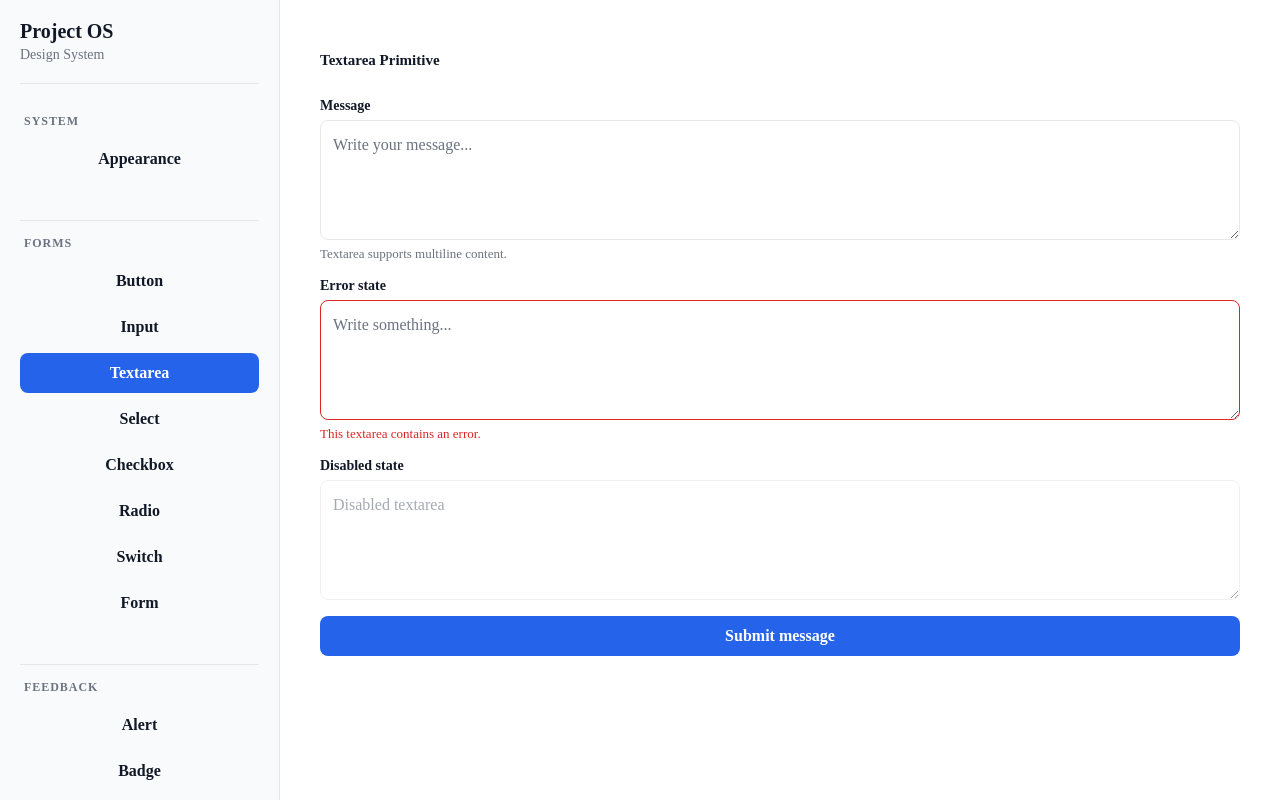
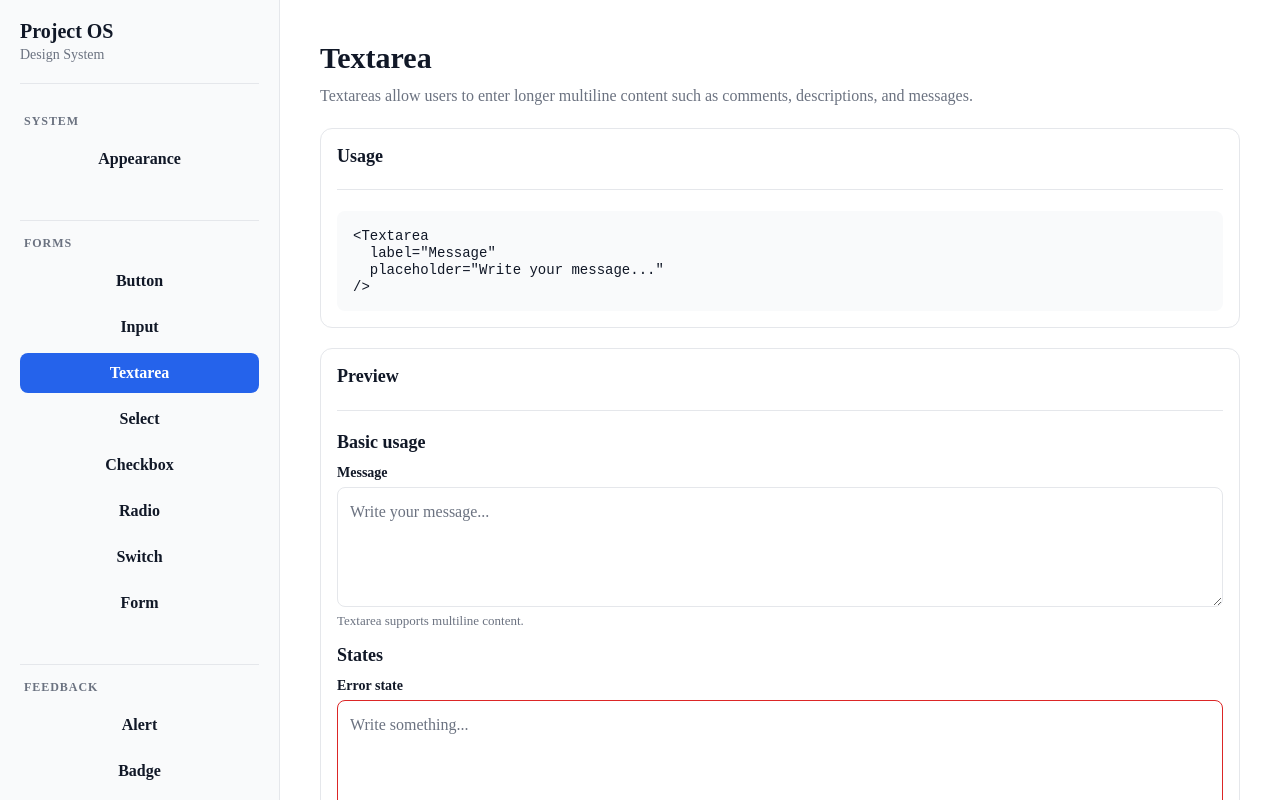
Before and after one commit to ingemedical16/project-os, a Next.js app: page /en in a window 1280 px wide. Both pictures are taken after a click on the button "Textarea". Shown: the top 800 px of the page. Built offline with nearby package versions, Linux system fonts and the light colour scheme.

Commit message:
refactor: improve textarea showcase documentation

```diff
--- a/src/features/design-system/TextareaShowcase/TextareaShowcase.module.scss
+++ b/src/features/design-system/TextareaShowcase/TextareaShowcase.module.scss
@@ -1,5 +1,31 @@
-.showcase {
+@use '@/styles/abstracts/variables' as *;
+
+.code {
+  margin: 0;
+  padding: $space-4;
+
+  overflow-x: auto;
+
+  border-radius: $radius-md;
+
+  background: var(--surface-hover);
+  color: var(--text);
+
+  font-family: $font-family-mono;
+  font-size: $font-size-sm;
+}
+
+.section {
   display: flex;
   flex-direction: column;
-  gap: 1.6rem;
+  gap: $space-3;
 }
+
+.section h3 {
+  margin: 0;
+
+  color: var(--text);
+
+  font-size: $font-size-lg;
+  font-weight: $font-weight-semibold;
+}
--- a/src/features/design-system/TextareaShowcase/TextareaShowcase.tsx
+++ b/src/features/design-system/TextareaShowcase/TextareaShowcase.tsx
@@ -1,39 +1,72 @@
 'use client';
 
+import { useTranslations } from 'next-intl';
 import { useState } from 'react';
 
-import { Button, Textarea } from '@/components/ui';
+import {
+  Button,
+  Textarea,
+} from '@/components/ui';
+
+import { ShowcaseSection } from '../ShowcaseSection';
 
 import styles from './TextareaShowcase.module.scss';
 
 export function TextareaShowcase() {
+  const t = useTranslations(
+    'designSystem.components.textarea'
+  );
+
   const [message, setMessage] = useState('');
 
+  const usage = `<Textarea
+  label="Message"
+  placeholder="Write your message..."
+/>`;
+
   return (
-    <section className={styles.showcase}>
-      <h2>Textarea Primitive</h2>
+    <ShowcaseSection
+      title={t('title')}
+      description={t('description')}
+      usageTitle={t('usage')}
+      previewTitle={t('preview')}
+      usage={
+        <pre className={styles.code}>
+          <code>{usage}</code>
+        </pre>
+      }
+    >
+      <div className={styles.section}>
+        <h3>{t('basic')}</h3>
 
-      <Textarea
-        label="Message"
-        placeholder="Write your message..."
-        value={message}
-        onChange={(event) => setMessage(event.target.value)}
-        helperText="Textarea supports multiline content."
-      />
+        <Textarea
+          label={t('messageLabel')}
+          placeholder={t('messagePlaceholder')}
+          value={message}
+          onChange={(event) =>
+            setMessage(event.target.value)
+          }
+          helperText={t('messageHelper')}
+        />
+      </div>
 
-      <Textarea
-        label="Error state"
-        placeholder="Write something..."
-        error="This textarea contains an error."
-      />
+      <div className={styles.section}>
+        <h3>{t('states')}</h3>
 
-      <Textarea
-        label="Disabled state"
-        placeholder="Disabled textarea"
-        disabled
-      />
+        <Textarea
+          label={t('errorLabel')}
+          placeholder={t('errorPlaceholder')}
+          error={t('errorMessage')}
+        />
 
-      <Button>Submit message</Button>
-    </section>
+        <Textarea
+          label={t('disabledLabel')}
+          placeholder={t('disabledPlaceholder')}
+          disabled
+        />
+      </div>
+
+      <Button>{t('submit')}</Button>
+    </ShowcaseSection>
   );
 }
--- a/src/i18n/loadMessages.ts
+++ b/src/i18n/loadMessages.ts
@@ -25,6 +25,7 @@ export async function loadMessages(
     designSystemPage,
     designSystemButton,
     designSystemInput,
+    designSystemTextarea,
 
     settingsProfile,
     settingsPreferences,
@@ -48,6 +49,7 @@ export async function loadMessages(
     import(`./messages/${locale}/designSystem/page.json`),
     import(`./messages/${locale}/designSystem/components/button.json`),
     import(`./messages/${locale}/designSystem/components/input.json`),
+    import(`./messages/${locale}/designSystem/components/textarea.json`),
 
     import(`./messages/${locale}/settings/profile.json`),
     import(`./messages/${locale}/settings/preferences.json`),
@@ -79,6 +81,7 @@ export async function loadMessages(
       components: {
         button: designSystemButton.default,
         input: designSystemInput.default,
+        textarea: designSystemTextarea.default,
       },
     },
     settings: {
--- /dev/null
+++ b/src/i18n/messages/ar/designSystem/components/textarea.json
@@ -0,0 +1,17 @@
+{
+  "title": "منطقة نص",
+  "description": "تسمح مناطق النص للمستخدمين بإدخال محتوى طويل متعدد الأسطر مثل التعليقات أو الوصف أو الرسائل.",
+  "usage": "الاستخدام",
+  "preview": "المعاينة",
+  "basic": "استخدام بسيط",
+  "states": "الحالات",
+  "messageLabel": "الرسالة",
+  "messagePlaceholder": "اكتب رسالتك...",
+  "messageHelper": "تدعم منطقة النص المحتوى متعدد الأسطر.",
+  "errorLabel": "حالة الخطأ",
+  "errorPlaceholder": "اكتب شيئًا...",
+  "errorMessage": "تحتوي منطقة النص هذه على خطأ.",
+  "disabledLabel": "حالة التعطيل",
+  "disabledPlaceholder": "منطقة نص معطلة",
+  "submit": "إرسال الرسالة"
+}
--- /dev/null
+++ b/src/i18n/messages/en/designSystem/components/textarea.json
@@ -0,0 +1,17 @@
+{
+  "title": "Textarea",
+  "description": "Textareas allow users to enter longer multiline content such as comments, descriptions, and messages.",
+  "usage": "Usage",
+  "preview": "Preview",
+  "basic": "Basic usage",
+  "states": "States",
+  "messageLabel": "Message",
+  "messagePlaceholder": "Write your message...",
+  "messageHelper": "Textarea supports multiline content.",
+  "errorLabel": "Error state",
+  "errorPlaceholder": "Write something...",
+  "errorMessage": "This textarea contains an error.",
+  "disabledLabel": "Disabled state",
+  "disabledPlaceholder": "Disabled textarea",
+  "submit": "Submit message"
+}
--- /dev/null
+++ b/src/i18n/messages/fr/designSystem/components/textarea.json
@@ -0,0 +1,17 @@
+{
+  "title": "Zone de texte",
+  "description": "Les zones de texte permettent aux utilisateurs d’entrer un contenu long sur plusieurs lignes, comme des commentaires, descriptions ou messages.",
+  "usage": "Utilisation",
+  "preview": "Aperçu",
+  "basic": "Utilisation simple",
+  "states": "États",
+  "messageLabel": "Message",
+  "messagePlaceholder": "Écrivez votre message...",
+  "messageHelper": "La zone de texte prend en charge le contenu sur plusieurs lignes.",
+  "errorLabel": "État d’erreur",
+  "errorPlaceholder": "Écrivez quelque chose...",
+  "errorMessage": "Cette zone de texte contient une erreur.",
+  "disabledLabel": "État désactivé",
+  "disabledPlaceholder": "Zone de texte désactivée",
+  "submit": "Envoyer le message"
+}
--- /dev/null
+++ b/src/i18n/messages/ro/designSystem/components/textarea.json
@@ -0,0 +1,17 @@
+{
+  "title": "Zonă text",
+  "description": "Zonele text permit utilizatorilor să introducă un conținut mai lung pe mai multe rânduri, cum ar fi comentarii, descrieri și mesaje.",
+  "usage": "Utilizare",
+  "preview": "Previzualizare",
+  "basic": "Utilizare de bază",
+  "states": "Stări",
+  "messageLabel": "Mesaj",
+  "messagePlaceholder": "Scrie mesajul tău...",
+  "messageHelper": "Zona text acceptă conținut pe mai multe rânduri.",
+  "errorLabel": "Stare de eroare",
+  "errorPlaceholder": "Scrie ceva...",
+  "errorMessage": "Această zonă text conține o eroare.",
+  "disabledLabel": "Stare dezactivată",
+  "disabledPlaceholder": "Zonă text dezactivată",
+  "submit": "Trimite mesajul"
+}
```
